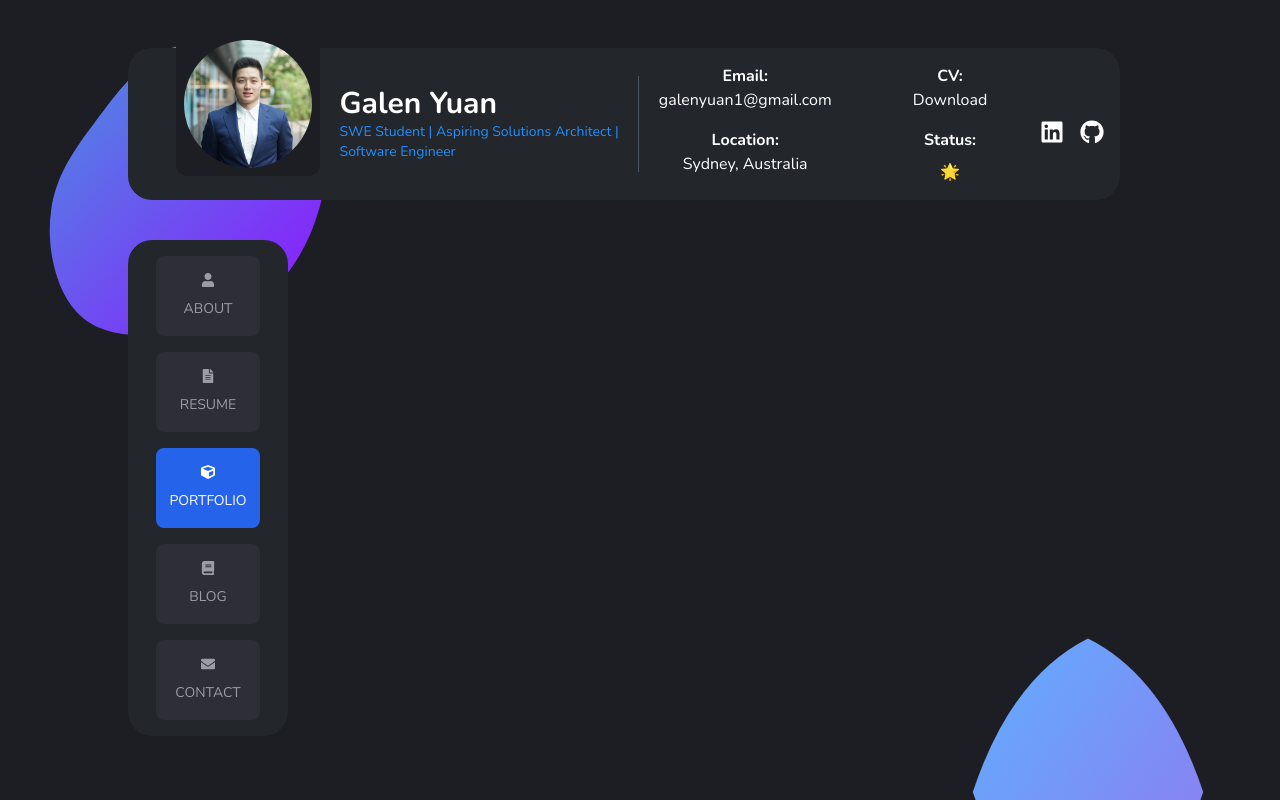
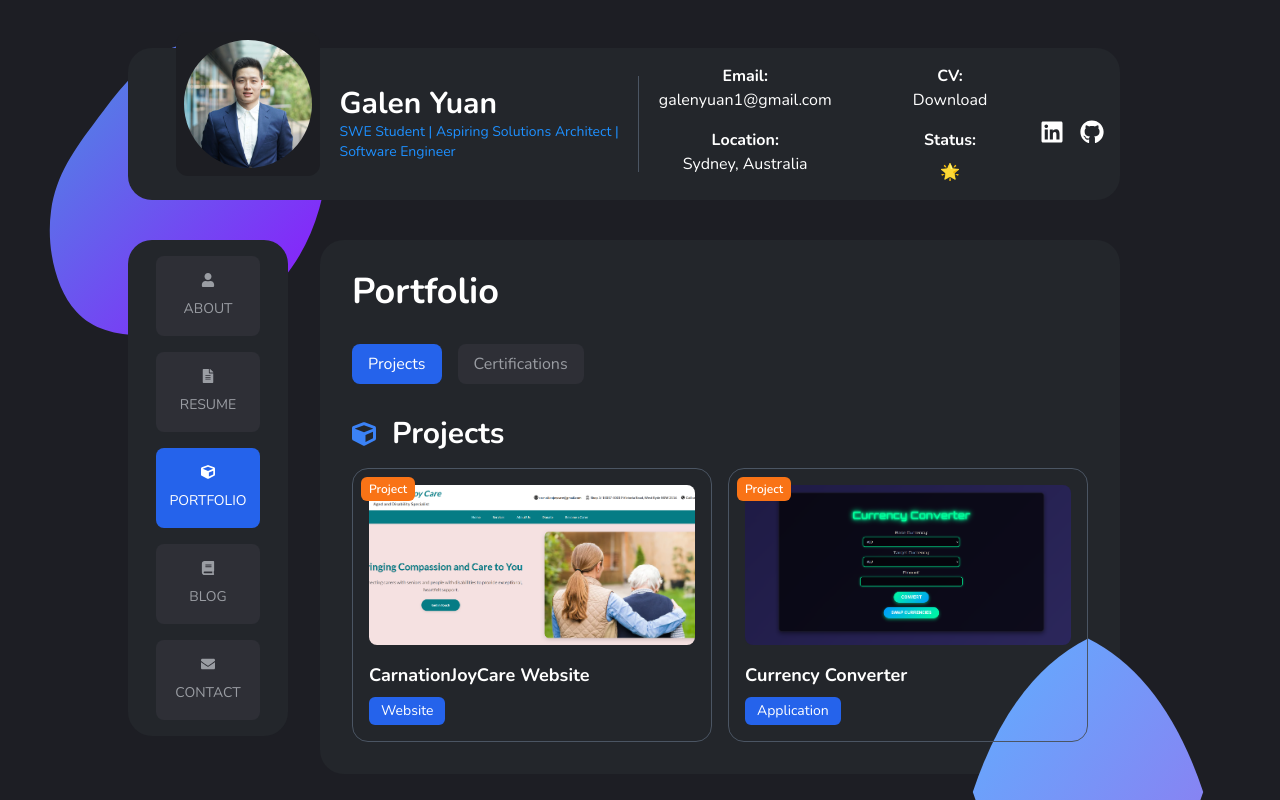
Before and after one commit to Gal-Y/personal-portfolio, a React (Create React App) app: page /portfolio in a window 1280 px wide. Shown: the top 800 px of the page. Built offline with nearby package versions, Linux system fonts and the light colour scheme.

Commit message:
finished portfolio section

```diff
--- a/src/App.js
+++ b/src/App.js
@@ -4,6 +4,7 @@ import Header from './components/Header';
 import Sidebar from './components/Sidebar';
 import About from './components/About';
 import Resume from './components/Resume';
+import Portfolio from './components/Portfolio';
 import SvgDecoration from './components/SvgDecoration';
 import SvgDecorationLeftBottom from './components/SvgDecorationLeft1';
 import SvgDecorationRight from './components/SvgDecorationRight';
@@ -26,6 +27,7 @@ function App() {
                   <Route path="/" element={<About />} />
                   <Route path="/about" element={<About />} />
                   <Route path="/resume" element={<Resume />} />
+                  <Route path="/portfolio" element={<Portfolio />} />
                 </Routes>
               </div>
             </div>
--- /dev/null
+++ b/src/components/Portfolio.js
@@ -0,0 +1,153 @@
+import React, { useState } from 'react';
+import { motion } from 'framer-motion';
+import { FaCube, FaCertificate } from 'react-icons/fa';
+
+// Import your project images
+import ProjectImage1 from '../assets/carnation.png';
+import ProjectImage2 from '../assets/currency.png';
+
+const Portfolio = () => {
+  const [activeTab, setActiveTab] = useState('projects');
+
+  const projects = [
+    {
+      title: 'CarnationJoyCare Website',
+      image: ProjectImage1,
+      link: 'https://carnationjoycare.com.au',
+      techStack:['AWS, HTML, CSS, JavaScript'],
+      type: 'Website'
+    },
+    {
+      title: 'Currency Converter',
+      image: ProjectImage2,
+      link: 'http://13.236.94.102',
+      techStack:['AWS EC2, Python, JavaScript, CSS'],
+      type: 'Application'
+    },
+  ];
+
+  const certifications = [
+    {
+      title: 'AWS Certified Solutions Architect',
+      description: 'Earned in 2024. Demonstrates expertise in designing cloud solutions.',
+    },
+    {
+      title: 'Google Cloud Professional Cloud Engineer',
+      description: 'Achieved in 2023. Validates proficiency in managing GCP environments.',
+    },
+  ];
+
+  return (
+    <div className="bg-[#23262b] text-white p-8 rounded-3xl w-full max-w-screen-lg mx-auto">
+      <h1 className="text-4xl font-bold mb-8 text-left"> Portfolio
+        </h1>
+
+      {/* Toggle Buttons */}
+      <div className="flex space-x-4 mb-8">
+        <button
+          onClick={() => setActiveTab('projects')}
+          className={`px-4 py-2 rounded-lg transition-colors duration-200 ${
+            activeTab === 'projects'
+              ? 'bg-blue-600 text-white'
+              : 'bg-[#2e2f36] text-[#9a9da3] hover:text-blue-500'
+          }`}
+        >
+          Projects
+        </button>
+        <button
+          onClick={() => setActiveTab('certs')}
+          className={`px-4 py-2 rounded-lg transition-colors duration-200 ${
+            activeTab === 'certs'
+              ? 'bg-blue-600 text-white'
+              : 'bg-[#2e2f36] text-[#9a9da3] hover:text-blue-500'
+          }`}
+        >
+          Certifications
+        </button>
+      </div>
+
+      {/* Projects Section */}
+      {activeTab === 'projects' ? (
+        <div>
+          <h2 className="text-3xl font-bold mb-4 text-left flex items-center">
+            <FaCube className="text-blue-500 mr-4 text-2xl" /> Projects
+          </h2>
+
+          <div className="grid grid-cols-2 gap-4">
+          {projects.map((project, index) => (
+  <motion.div
+    key={index}
+    whileHover={{ scale: 1.04 }}
+    className="border border-gray-600 rounded-2xl p-4 relative transition-transform"
+  >
+    {/* Project Tag */}
+    <div className="absolute top-2 left-2 bg-orange-500 text-white text-xs font-semibold px-2 py-1 rounded-md z-10">
+      Project
+    </div>
+
+    {/* Image Container with Hover Effect */}
+    <div className="relative group">
+      <img
+        src={project.image}
+        alt={project.title}
+        className="w-full h-40 object-cover rounded-lg transition-transform duration-300 group-hover:scale-105"
+      />
+
+      {/* Hover Overlay Showing Tech Stack */}
+      <div className="absolute inset-0 bg-white opacity-0 group-hover:opacity-80 transition-opacity duration-300 flex items-center justify-center rounded-lg">
+        <div className="text-black text-sm space-y-1 text-center">
+          <h4 className="font-bold text-md mb-2">Tech Stack</h4>
+          <ul>
+            {project.techStack?.map((tech, i) => (
+              <li key={i} className="text-black-300">{tech}</li>
+            ))}
+          </ul>
+        </div>
+      </div>
+    </div>
+
+    {/* Project Details */}
+    <div className="flex flex-col items-start">
+      <h3 className="text-lg font-bold text-white mt-4 mb-2 text-left">{project.title}</h3>
+
+      {project.link && (
+        <a
+          href={project.link}
+          target="_blank"
+          rel="noopener noreferrer"
+          className="bg-blue-600 text-white px-3 py-1 rounded-md text-sm hover:bg-blue-700 transition"
+        >
+          {project.type}
+        </a>
+      )}
+    </div>
+  </motion.div>
+))}
+          </div>
+        </div>
+      ) : (
+        <div>
+          <h2 className="text-3xl font-bold mb-4 text-left flex items-center">
+            <FaCertificate className="text-blue-500 mr-4 text-2xl" /> Certifications
+          </h2>
+
+          <div className="space-y-6">
+            {certifications.map((cert, index) => (
+              <div
+                key={index}
+                className="border border-gray-600 p-4 rounded-lg"
+              >
+                <h3 className="text-xl font-bold text-white mb-2">
+                  {cert.title}
+                </h3>
+                <p className="text-[#9a9da3]">{cert.description}</p>
+              </div>
+            ))}
+          </div>
+        </div>
+      )}
+    </div>
+  );
+};
+
+export default Portfolio;
```
Also changed, not shown: src/assets/carnation.png (added), src/assets/currency.png (added), src/components/Certs.js (added).
